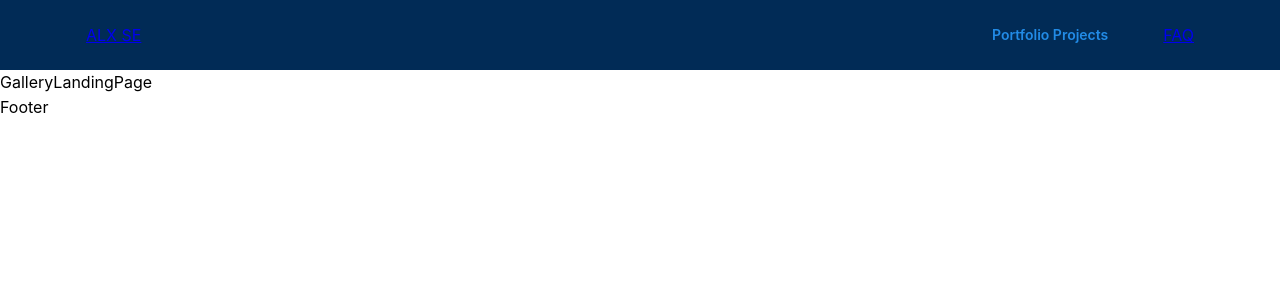
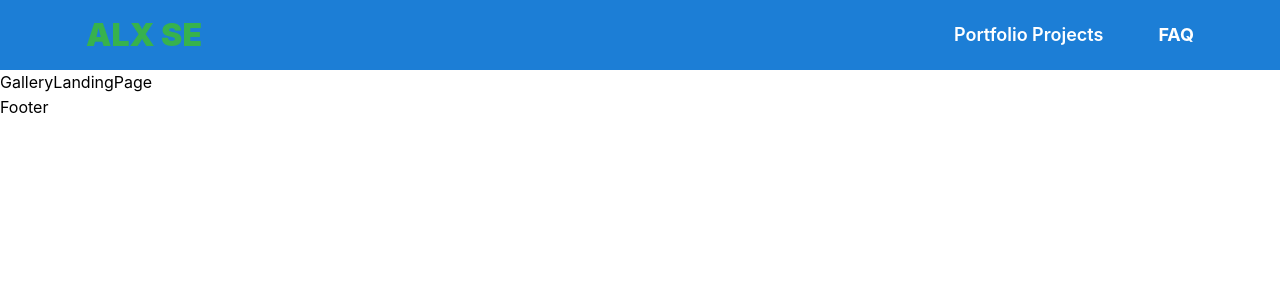
Before and after one commit to angumbao/portfolio-project-gallery, a React (Vite) app: page / in a window 1280 px wide. Shown: the top 300 px of the page. Built offline with nearby package versions, Linux system fonts and the light colour scheme.

Commit message:
feat: completed responsive navbar layout

```diff
--- a/src/components/common/NavBar.tsx
+++ b/src/components/common/NavBar.tsx
@@ -7,6 +7,8 @@ import {
   Menu,
   Flex,
   Box,
+  Text,
+  Stack,
 } from "@mantine/core";
 import { useDisclosure } from "@mantine/hooks";
 import { Link } from "react-router-dom";
@@ -16,11 +18,15 @@ const NavBar = () => {
 
   return (
     <div>
-      <Box bg={"#012B56"}>
+      <Box bg={"blue.7"}>
         <Container size="lg" h={70}>
           <Flex align={"center"} w="100%" h="100%" justify={"space-between"}>
             <Group h="100%">
-              <Link to="/">ALX SE</Link>
+              <Link to="/" style={{ textDecoration: "none" }}>
+                <Text fz="2em" fw={900} c="green.7" td="none">
+                  ALX SE
+                </Text>
+              </Link>
             </Group>
             <Group h="100%" visibleFrom="sm">
               <Menu
@@ -30,7 +36,7 @@ const NavBar = () => {
                 closeOnItemClick
               >
                 <Menu.Target>
-                  <Button mx="lg" variant="transparent">
+                  <Button mx="lg" variant="transparent" c="white" fz="lg">
                     Portfolio Projects
                   </Button>
                 </Menu.Target>
@@ -49,10 +55,15 @@ const NavBar = () => {
                   </Menu.Item>
                 </Menu.Dropdown>
               </Menu>
-              <Link to="/faq">FAQ</Link>
+              <Link to="/faq" style={{ textDecoration: "none" }}>
+                <Text c="white" fz="lg" fw={700}>
+                  FAQ
+                </Text>
+              </Link>
             </Group>
             <Group h="100%" hiddenFrom="sm">
               <Burger
+                color="white"
                 opened={opened}
                 onClick={toggle}
                 aria-label="Toggle navigation"
@@ -64,14 +75,48 @@ const NavBar = () => {
       </Box>
       <Drawer offset={8} onClose={close} opened={opened}>
         <Container size="lg">
-          <Group dir="column" align="center" gap={"lg"}>
-            <Link to="/projects">All Projects</Link>
-            <Link to="/projects/ecommerce-projects">E-Commerce Projects</Link>
-            <Link to="/projects/business-solution-projects">
-              Business Solution Projects
+          <Stack gap={"lg"}>
+            <Link
+              to="/projects"
+              style={{
+                textDecoration: "none",
+              }}
+            >
+              <Text fz="h2" c="slate.7" fw={700}>
+                All Projects
+              </Text>
             </Link>
-            <Link to="/faq">FAQ</Link>
-          </Group>
+            <Link
+              to="/projects/ecommerce-projects"
+              style={{
+                textDecoration: "none",
+              }}
+            >
+              <Text fz="h2" c="slate.7" fw={700}>
+                E-Commerce Projects
+              </Text>
+            </Link>
+            <Link
+              to="/projects/business-solution-projects"
+              style={{
+                textDecoration: "none",
+              }}
+            >
+              <Text fz="h2" c="slate.7" fw={700}>
+                Business Solution Projects
+              </Text>
+            </Link>
+            <Link
+              to="/faq"
+              style={{
+                textDecoration: "none",
+              }}
+            >
+              <Text fz="h2" c="slate.7" fw={700}>
+                FAQ
+              </Text>
+            </Link>
+          </Stack>
         </Container>
       </Drawer>
     </div>
```
